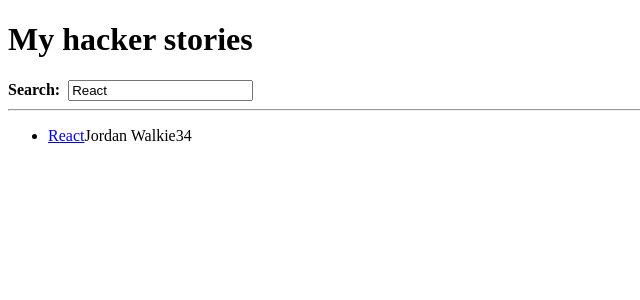
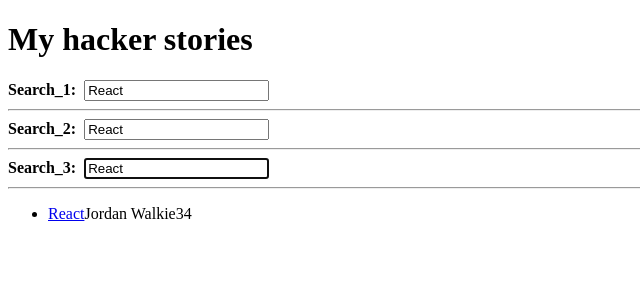
Before and after one commit to astaba/wei_hacker_union, a React (Vite) app: page / in a window 1280 px wide. Shown: the top 300 px of the page, without its empty margins (0-640 px from the left). Built offline with nearby package versions, Linux system fonts and the light colour scheme.

Commit message:
Declarative autoFocus: flawed way
It is possible to auto focus declaratively with the boolean autoFocus
props. However, it the event multiple subject components are
instanciated it will be impossible to auto focus anyother component but
the last to be rendered.

```diff
--- a/src/App.tsx
+++ b/src/App.tsx
@@ -21,8 +21,16 @@ function App() {
   return (
     <div>
       <h1>My hacker stories</h1>
-      <InputWithLabel id="search" value={searchTerm} onChange={handleSearch}>
-        <strong>Search: </strong>
+      <InputWithLabel id="search_1" value={searchTerm} onChange={handleSearch}>
+        <strong>Search_1: </strong>
+      </InputWithLabel>
+      <hr />
+      <InputWithLabel id="search_2" value={searchTerm} onChange={handleSearch}>
+        <strong>Search_2: </strong>
+      </InputWithLabel>
+      <hr />
+      <InputWithLabel id="search_3" value={searchTerm} onChange={handleSearch}>
+        <strong>Search_3: </strong>
       </InputWithLabel>
       <hr />
       <List stories={searchedStories} />
--- a/src/components/InputWithLabel.tsx
+++ b/src/components/InputWithLabel.tsx
@@ -18,7 +18,7 @@ const InputWithLabel: React.FC<InputWithLaebelProps> = ({
   return (
     <>
       <label htmlFor={id}>{children}</label>&nbsp;
-      <input id={id} type={type} value={value} onChange={onChange} />
+      <input id={id} type={type} value={value} onChange={onChange} autoFocus />
     </>
   );
 };
```
